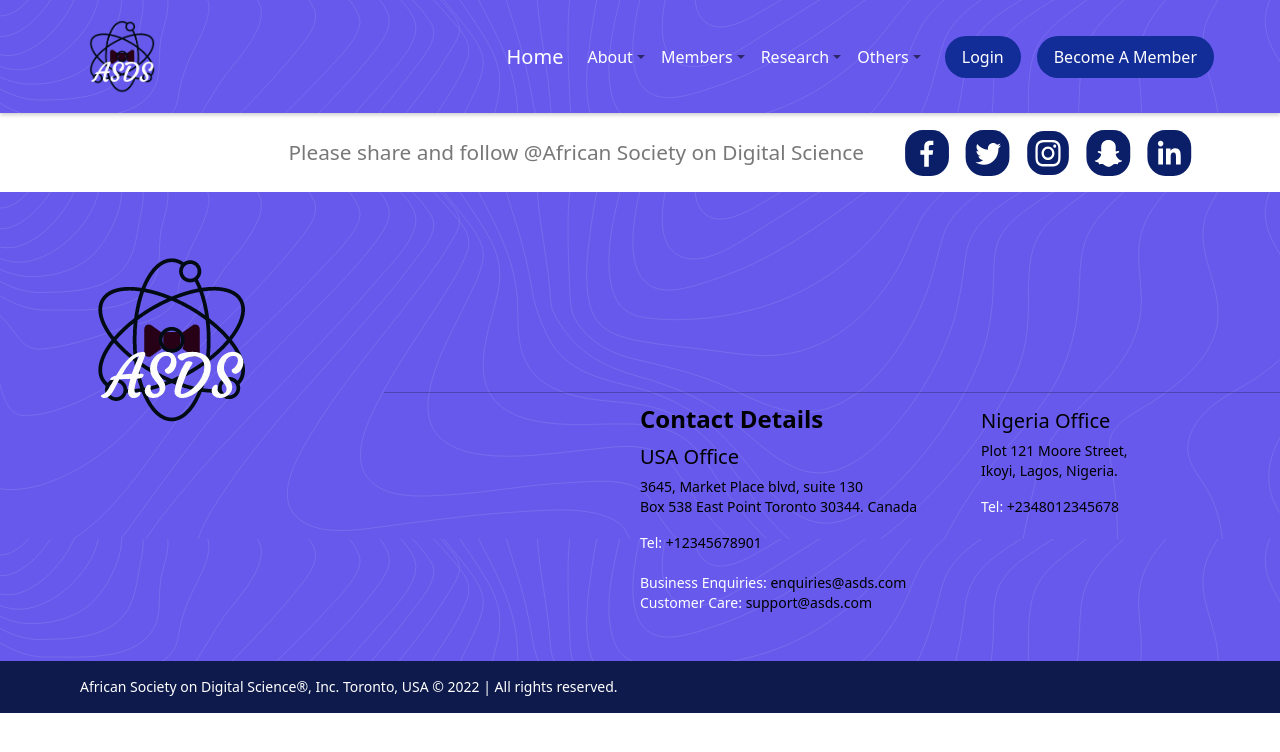
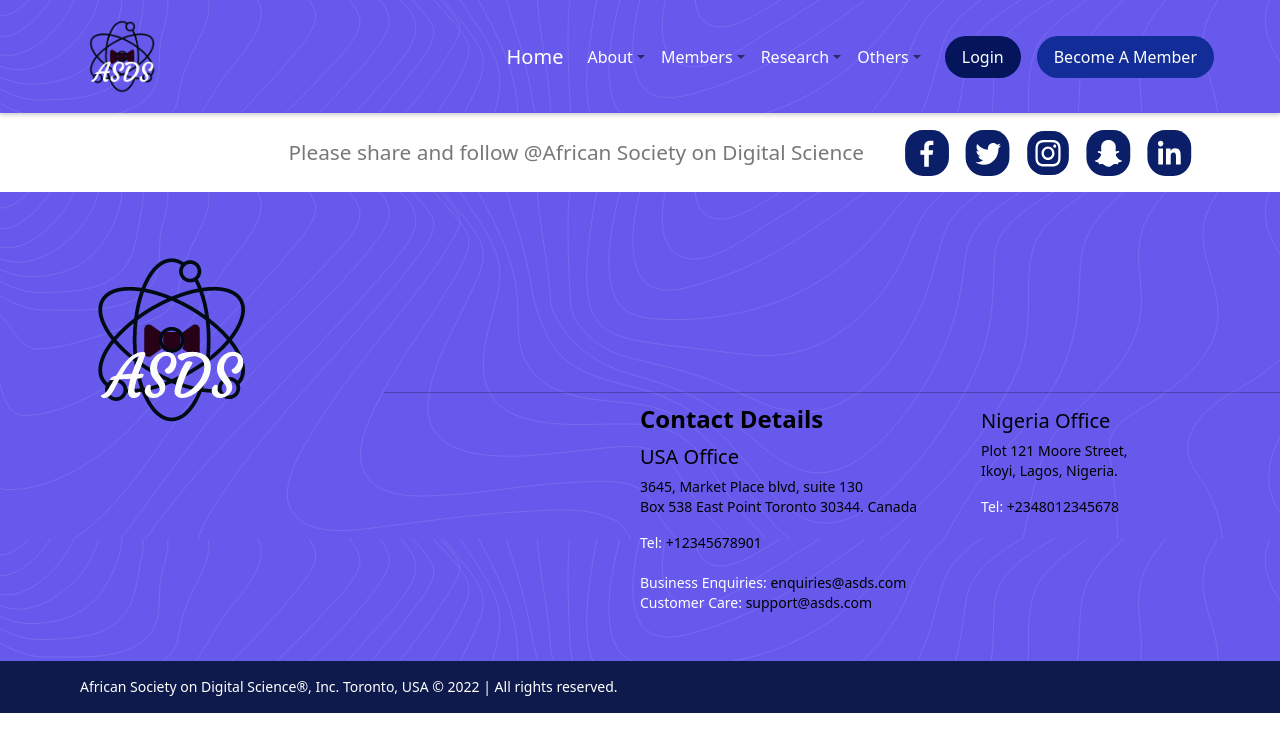
Before and after one commit to jamezjaz/ASDS, a React (Create React App) app: page / in a window 1280 px wide. In both pictures the pointer is over the button "Login". Shown: the top 752 px of the page. Built offline with nearby package versions, Linux system fonts and the light colour scheme.

Commit message:
fix: Fixes login and signup buttons on hover

```diff
--- a/src/resources/js/customs/header/Header.module.css
+++ b/src/resources/js/customs/header/Header.module.css
@@ -30,6 +30,11 @@
   margin-right: 1rem;
 }
 
+.login:hover,
+.signup:hover {
+  background-color: #04155c !important;
+}
+
 @media only screen and (max-width: 990px){
     /*Big smartphones [426px -> 600px]*/
   .collapse_container {
```
